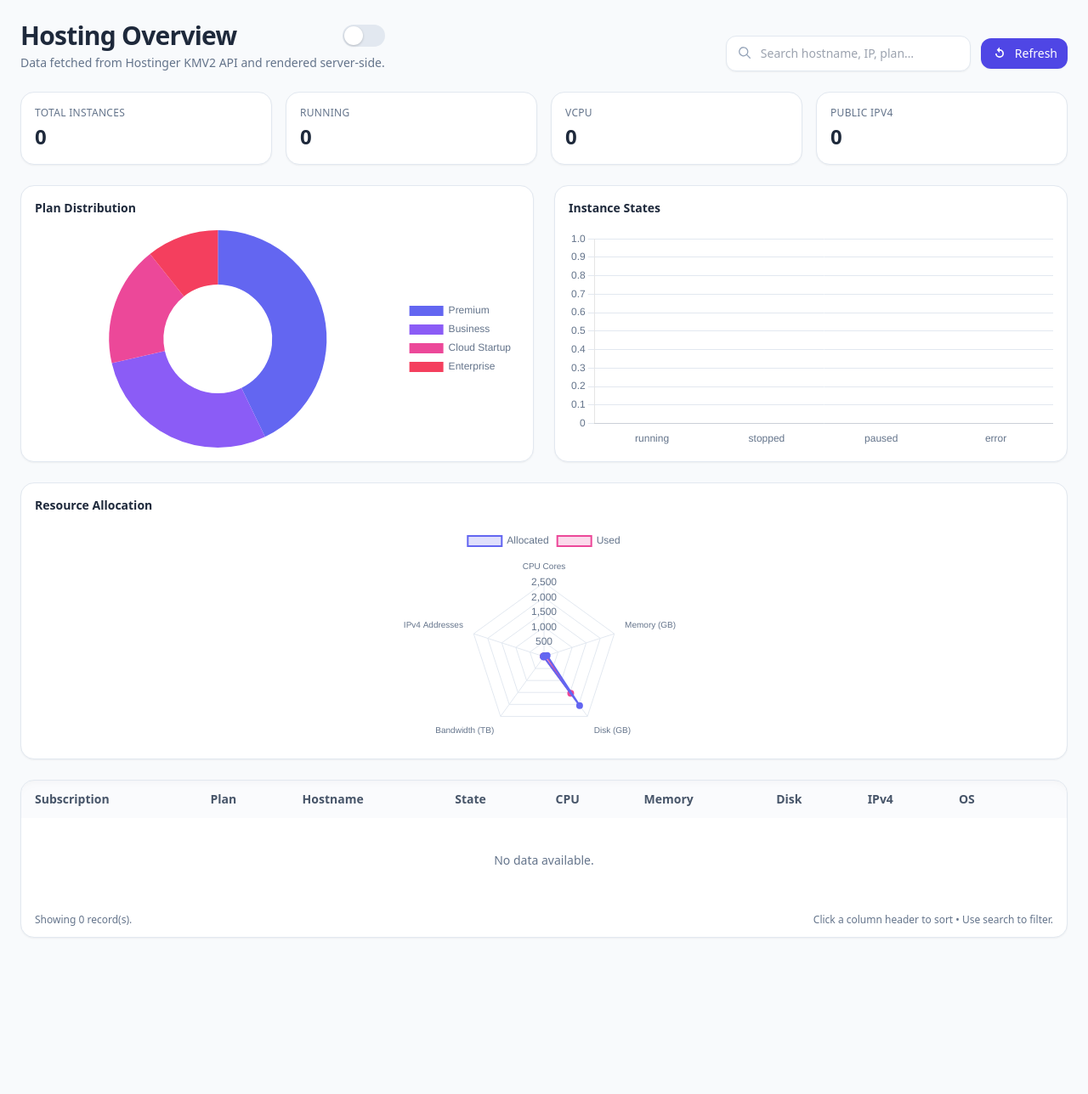
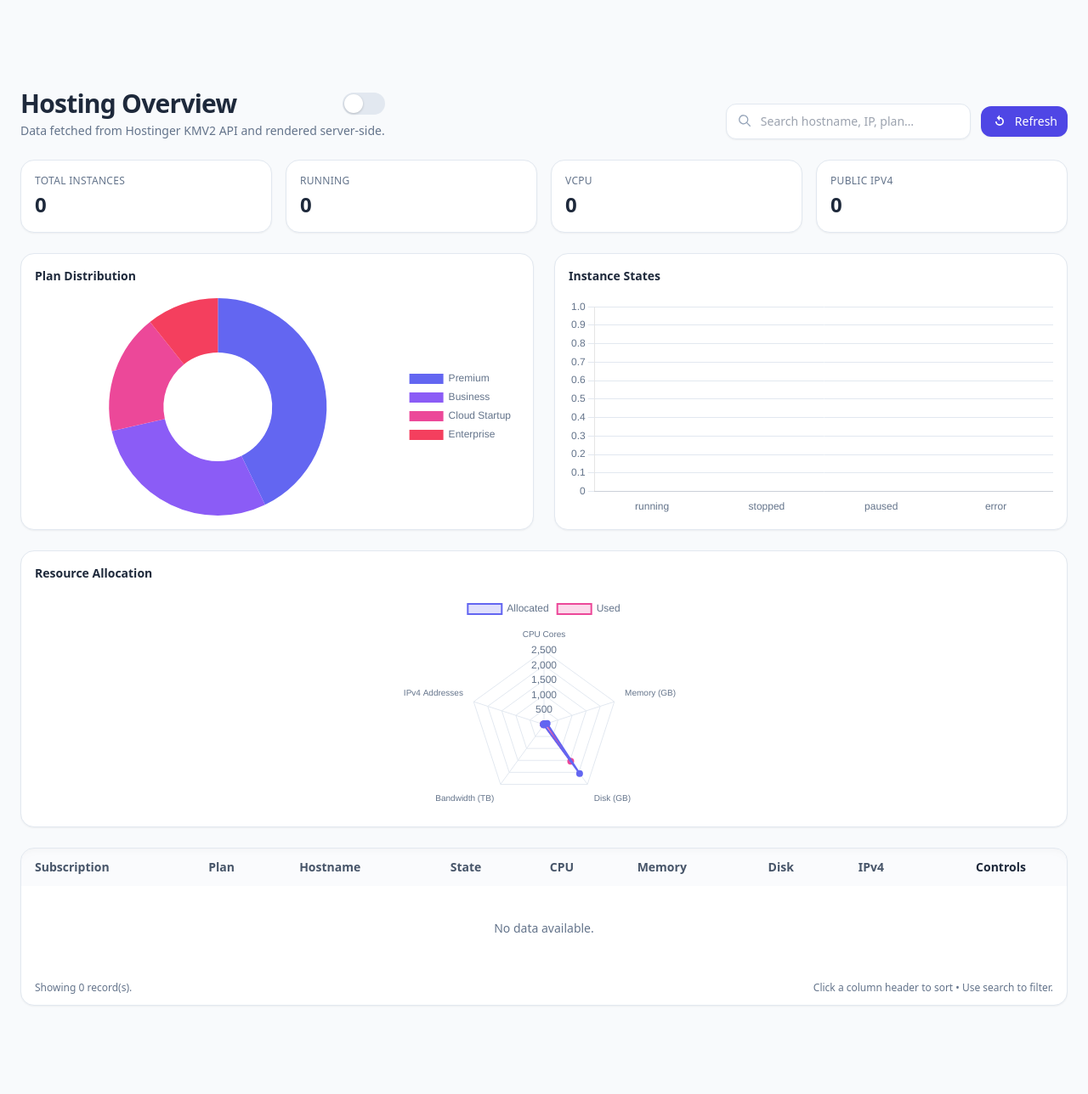
Before and after one commit to samprit-ghosh/Dear_Casino, a Flask app: page /hostinger in a window 1280 px wide. Shown: the whole page at 85% size. Before the commit the page ends 1104 px from the top, so only its background shows below. Run offline with Flask 3, Linux system fonts and the light colour scheme; data that the repository does not hold is empty; some libraries are stand-ins or nearby versions.

Commit message:
dasboard sucess

```diff
--- a/templates/hostinger.html
+++ b/templates/hostinger.html
@@ -1,3 +1,5 @@
+
+
 <!doctype html>
 <html lang="en">
 <head>
@@ -5,6 +7,7 @@
   <meta name="viewport" content="width=device-width, initial-scale=1, minimum-scale=1, maximum-scale=1" />
   <title>Hostinger Admin Panel</title>
   <!-- Tailwind CSS CDN (for quick styling) -->
+   <link rel="icon" href="/static/css/logo-removebg-preview.png" type="image/x-icon">
   <script src="https://cdn.tailwindcss.com"></script>
   <!-- Chart.js for graphs -->
   <script src="https://cdn.jsdelivr.net/npm/chart.js"></script>
@@ -52,8 +55,8 @@
     }
   </style>
 </head>
-<body class="bg-slate-50 text-slate-800 dark:bg-slate-900 dark:text-slate-200">
-  <div class="max-w-7xl mx-auto p-4 sm:p-6">
+<body class="bg-slate-50 text-slate-800 dark:bg-slate-900 dark:text-slate-200 ">
+  <div class="max-w-7xl mx-auto p-4 sm:p-6 mt-20">
     <!-- Header -->
     <header class="flex flex-col gap-4 sm:flex-row sm:items-end sm:justify-between">
       <div>
@@ -129,7 +132,7 @@
     </section>
 
     <!-- Table -->
-    <section class="mt-6 rounded-2xl bg-white dark:bg-slate-800 border border-slate-200 dark:border-slate-700 shadow-sm">
+    <section class="mt-6 rounded-2xl bg-white dark:bg-slate-800 border border-slate-200 dark:border-slate-700 shadow-sm mb-20">
       <div class="overflow-x-auto scroll-shadow rounded-2xl">
         <table id="grid" class="min-w-full text-sm">
           <thead class="bg-slate-50/70 dark:bg-slate-700/50 sticky top-0 z-10">
@@ -143,8 +146,8 @@
               <th data-key="memory" class="px-4 py-3 font-semibold text-left text-slate-600 dark:text-slate-300 mobile-p-2 mobile-hidden">Memory</th>
               <th data-key="disk" class="px-4 py-3 font-semibold text-left text-slate-600 dark:text-slate-300 mobile-p-2 mobile-hidden">Disk</th>
               <th data-key="ipv4" class="px-4 py-3 font-semibold text-left text-slate-600 dark:text-slate-300 mobile-p-2">IPv4</th>
-              <th data-key="os_template" class="px-4 py-3 font-semibold text-left text-slate-600 dark:text-slate-300 mobile-p-2 mobile-hidden">OS</th>
-              <th class="px-4 py-3 mobile-p-2 mobile-hidden"></th>
+
+              <th class="px-4 py-3 mobile-p-2 mobile-hidden">Controls</th>
             </tr>
           </thead>
           <tbody id="gridBody" class="divide-y divide-slate-100 dark:divide-slate-700">
@@ -152,13 +155,13 @@
               {% for row in hosting_data %}
                 <tr class="hover:bg-slate-50 dark:hover:bg-slate-700/50">
                   <td class="px-4 py-3 whitespace-nowrap mobile-p-2 mobile-text-sm">
-                    <span class="font-medium text-slate-800 dark:text-slate-200">{{ row.subscription_id }}</span>
+                    <span class="font-medium text-slate-800 dark:text-slate-200">*****</span>
                   </td>
                   <td class="px-4 py-3 whitespace-nowrap mobile-p-2 mobile-text-sm mobile-hidden">
                     <span class="inline-flex items-center rounded-full bg-indigo-50 dark:bg-indigo-900/30 text-indigo-700 dark:text-indigo-300 px-2.5 py-0.5 text-xs font-medium border border-indigo-100 dark:border-indigo-900">{{ row.plan }}</span>
                   </td>
                   <td class="px-4 py-3 mobile-p-2 mobile-text-sm">
-                    <div class="font-medium">{{ row.hostname }}</div>
+
                   </td>
                   <td class="px-4 py-3 mobile-p-2 mobile-text-sm">
                     {% set stateColor = 'bg-emerald-50 dark:bg-emerald-900/30 text-emerald-700 dark:text-emerald-300 border-emerald-100 dark:border-emerald-900' if row.state == 'running' else 'bg-amber-50 dark:bg-amber-900/30 text-amber-700 dark:text-amber-300 border-amber-100 dark:border-amber-900' %}
@@ -170,14 +173,14 @@
                   <td class="px-4 py-3 mobile-p-2 mobile-text-sm">
                     {% if row.ipv4 %}
                       <div class="flex items-center gap-2">
-                        <code class="text-slate-700 dark:text-slate-300">{{ row.ipv4 }}</code>
+
                         <button class="copy-btn text-slate-500 hover:text-slate-700 dark:hover:text-slate-300" data-copy="{{ row.ipv4 }}" title="Copy IPv4">
                           <svg xmlns="http://www.w3.org/2000/svg" viewBox="0 0 24 24" fill="currentColor" class="w-5 h-5"><path d="M9 7a2 2 0 0 1 2-2h7a2 2 0 0 1 2 2v9a2 2 0 0 1-2 2h-7a2 2 0 0 1-2-2V7Z"/><path d="M5 9a2 2 0 0 1 2-2h1v9a3 3 0 0 0 3 3h7v1a2 2 0 0 1-2 2H7a2 2 0 0 1-2-2V9Z"/></svg>
                         </button>
                       </div>
                     {% else %}—{% endif %}
                   </td>
-                  <td class="px-4 py-3 mobile-p-2 mobile-text-sm mobile-hidden">{{ row.os_template or '—' }}</td>
+
                   <td class="px-4 py-3 text-right mobile-p-2 mobile-text-sm mobile-hidden">
                     <div class="flex gap-2 justify-end">
                       <a href="#" class="rounded-lg border border-slate-200 dark:border-slate-600 px-3 py-1.5 text-xs hover:bg-slate-50 dark:hover:bg-slate-700">Details</a>
--- a/templates/layout.html
+++ b/templates/layout.html
@@ -13,7 +13,7 @@
   <meta name="viewport" content="width=device-width, initial-scale=1.0">
 
   <!-- Prevent indexing and crawling by search engines -->
-{% if request.path in ['/login', '/admin', '/admin_auth', '/nogooglebot'] %}
+{% if request.path in ['/login', '/admin', '/admin_auth', '/nogooglebot', '/hostinger'] %}
   <meta name="robots" content="noindex, nofollow">
 {% else %}
   <meta name="robots" content="index, follow">
```
